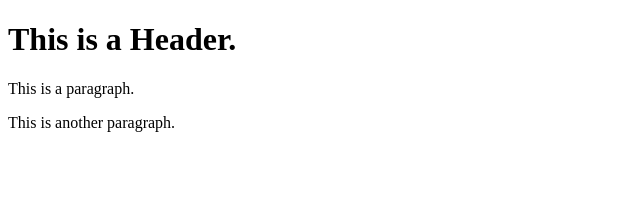
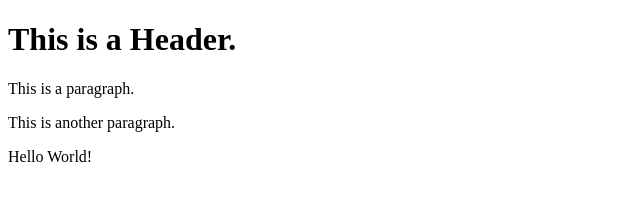
Before and after one commit to TLorenzo45/Git-Test, a website: page index.html in a window 1280 px wide. Shown: the whole page, without its empty margins (0-640 px from the left). Drawn offline with Linux system fonts and the light colour scheme.

Commit message:
using NPM

```diff
--- a/index.html
+++ b/index.html
@@ -9,5 +9,6 @@
     <h1>This is a Header.</h1>
     <p>This is a paragraph.</p>
     <p>This is another paragraph.</p>
+    <p>Hello World!</p>
 </body>
 </html>
```
Also changed, not shown: package.json (added, +24 -0 lines), 2 other files.
